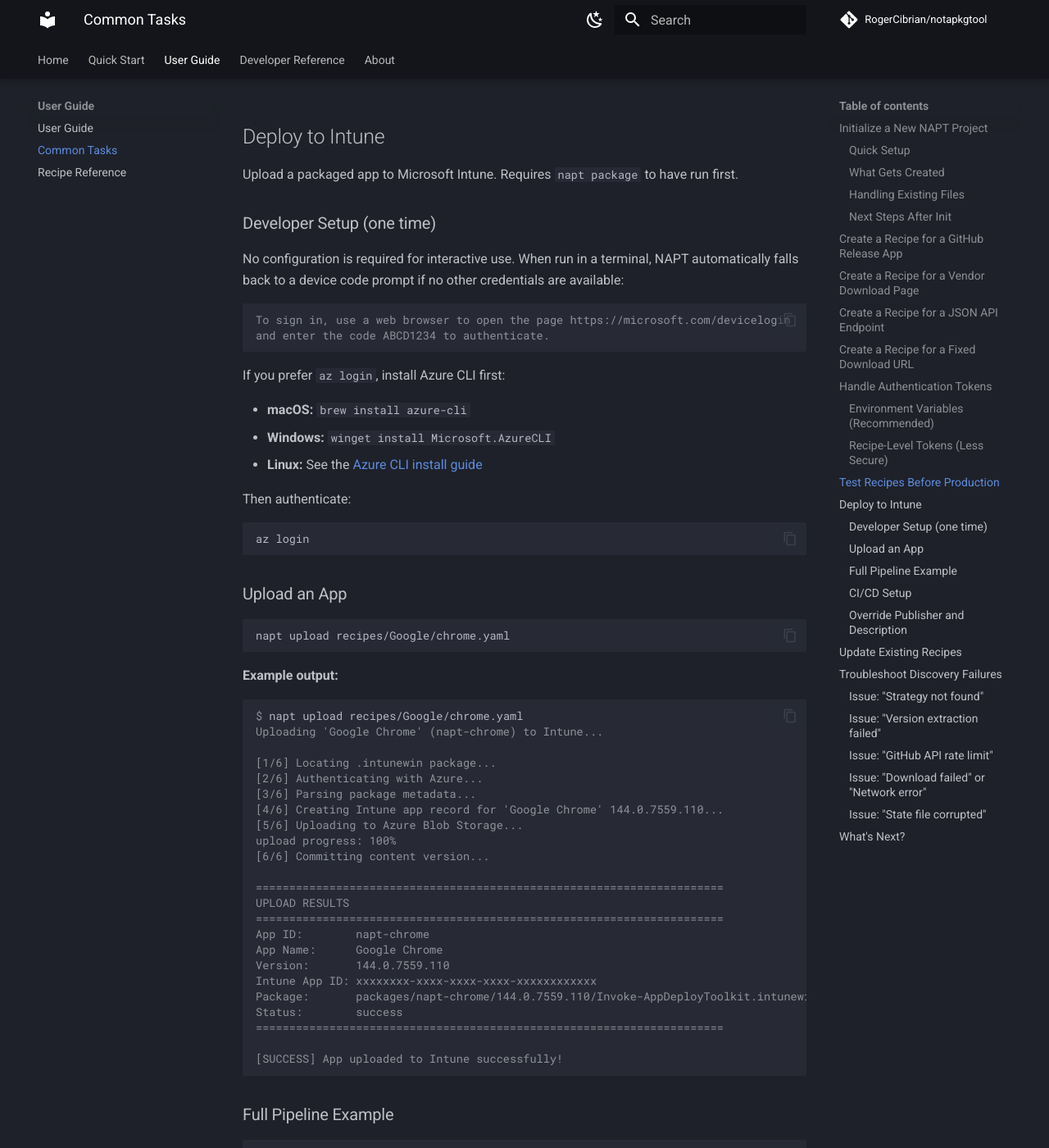
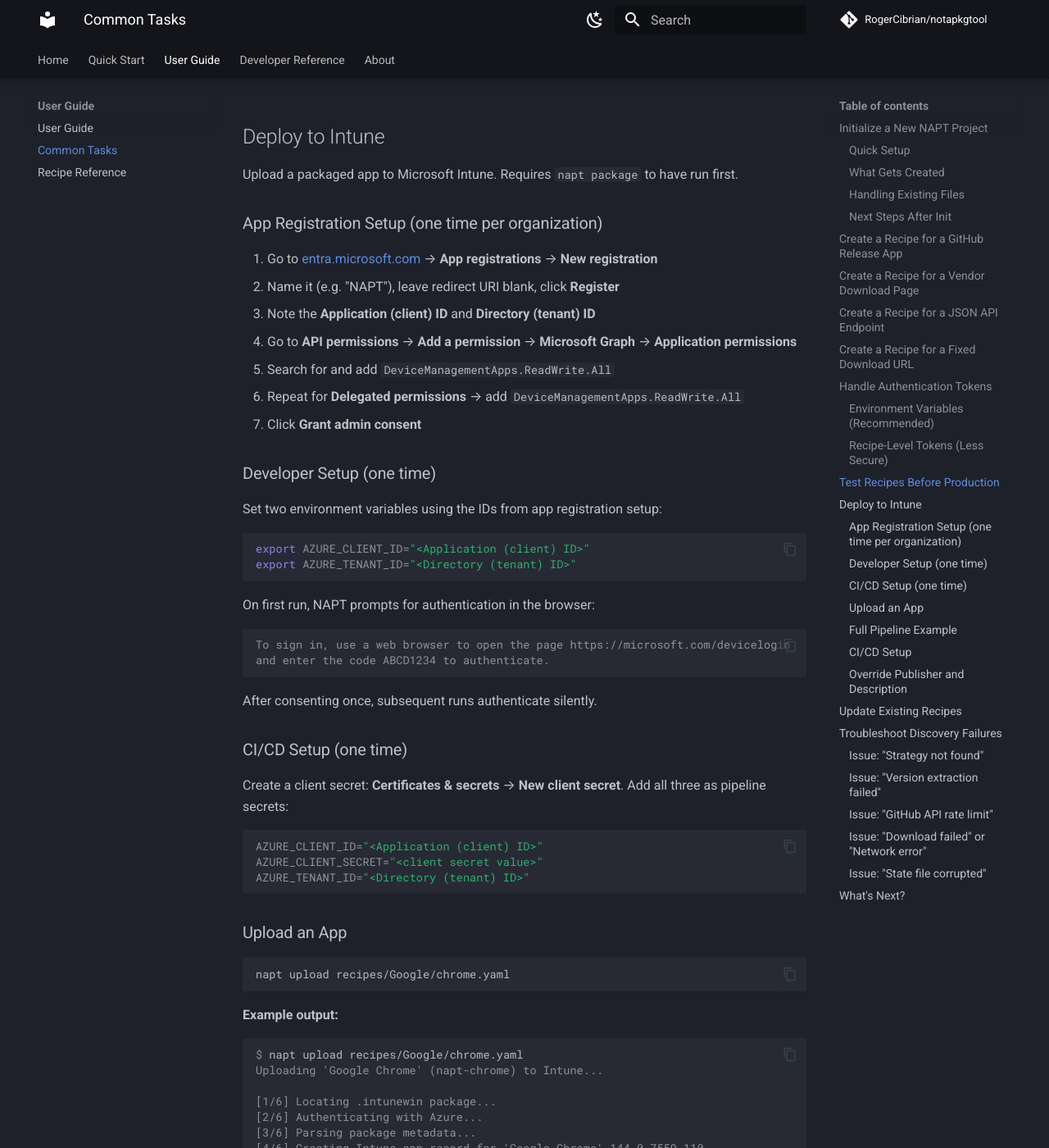
Before and after one commit to RogerCibrian/notapkgtool, an MkDocs documentation site: the page built from docs/common-tasks.md, in a window 1280 px wide and 1400 px high, scrolled down 8272 px. Shown: the whole window at 82% size. Built offline with MkDocs 1.6.1 and Material for MkDocs 9.7.7, drawn with Linux system fonts in a browser that asks for light colours; comment, search, counter and statistics services are not loaded.

Commit message:
feat: restructure upload auth around app registration
Remove AzureCliCredential from the auth chain — it can't carry Intune
scope without per-tenant admin setup that's as much work as creating an
app registration. DeviceCodeCredential now requires AZURE_CLIENT_ID and
AZURE_TENANT_ID and uses the explicit DeviceManagementApps.ReadWrite.All
scope to trigger consent on first run. Phase 1 (EnvironmentCredential and
ManagedIdentityCredential) is unchanged. Add napt auth setup to roadmap.

````diff
--- a/docs/common-tasks.md
+++ b/docs/common-tasks.md
@@ -404,26 +404,45 @@
 
 Upload a packaged app to Microsoft Intune. Requires `napt package` to have run first.
 
+### App Registration Setup (one time per organization)
+
+1. Go to [entra.microsoft.com](https://entra.microsoft.com) →
+   **App registrations** → **New registration**
+2. Name it (e.g. "NAPT"), leave redirect URI blank, click **Register**
+3. Note the **Application (client) ID** and **Directory (tenant) ID**
+4. Go to **API permissions** → **Add a permission** →
+   **Microsoft Graph** → **Application permissions**
+5. Search for and add `DeviceManagementApps.ReadWrite.All`
+6. Repeat for **Delegated permissions** → add `DeviceManagementApps.ReadWrite.All`
+7. Click **Grant admin consent**
+
 ### Developer Setup (one time)
 
-No configuration is required for interactive use.
-When run in a terminal, NAPT automatically falls back to a device code prompt
-if no other credentials are available:
+Set two environment variables using the IDs from app registration setup:
+
+```bash
+export AZURE_CLIENT_ID="<Application (client) ID>"
+export AZURE_TENANT_ID="<Directory (tenant) ID>"
+```
+
+On first run, NAPT prompts for authentication in the browser:
 
 ```console
 To sign in, use a web browser to open the page https://microsoft.com/devicelogin
 and enter the code ABCD1234 to authenticate.
 ```
 
-If you prefer `az login`, install Azure CLI first:
+After consenting once, subsequent runs authenticate silently.
 
-- **macOS:** `brew install azure-cli`
-- **Windows:** `winget install Microsoft.AzureCLI`
-- **Linux:** See the [Azure CLI install guide](https://learn.microsoft.com/en-us/cli/azure/install-azure-cli-linux)
+### CI/CD Setup (one time)
 
-Then authenticate:
+Create a client secret: **Certificates & secrets** → **New client secret**.
+Add all three as pipeline secrets:
+
 ```bash
-az login
+AZURE_CLIENT_ID="<Application (client) ID>"
+AZURE_CLIENT_SECRET="<client secret value>"
+AZURE_TENANT_ID="<Directory (tenant) ID>"
 ```
 
 ### Upload an App
--- a/docs/user-guide.md
+++ b/docs/user-guide.md
@@ -191,41 +191,65 @@
 
 #### Authentication
 
-`napt upload` uses `azure-identity` with no required configuration.
-Four methods are tried in order:
+`napt upload` requires a NAPT app registration in Microsoft Entra ID.
+See [App Registration Setup](#app-registration-setup) below.
+The authentication method is selected automatically based on environment
+variables:
 
 | Method | When it's used |
 |--------|---------------|
-| `EnvironmentCredential` | `AZURE_CLIENT_ID`, `AZURE_CLIENT_SECRET`, and `AZURE_TENANT_ID` are set — use for CI/CD |
-| `ManagedIdentityCredential` | Running on an Azure VM, Container Instance, or pipeline agent with managed identity assigned |
-| `AzureCliCredential` | After running `az login` |
-| `DeviceCodeCredential` | Interactive terminal sessions — prompts with a URL and code to authenticate in any browser. Skipped in CI/CD and when output is redirected. |
+| `EnvironmentCredential` | `AZURE_CLIENT_ID`, `AZURE_CLIENT_SECRET`, and `AZURE_TENANT_ID` are set — service principal, recommended for CI/CD |
+| `ManagedIdentityCredential` | Running on an Azure VM, Container Instance, or pipeline agent with managed identity assigned — no env vars needed |
+| `DeviceCodeCredential` | `AZURE_CLIENT_ID` and `AZURE_TENANT_ID` are set (no secret), interactive terminal — prompts with a URL and code to authenticate in any browser |
 
-**Developer setup (one time):**
+#### App Registration Setup
 
-No configuration is required for interactive use.
-When none of the first three methods are available, NAPT automatically prompts
-with a device code in the terminal:
+Create the app registration once per organization:
+
+1. Go to [entra.microsoft.com](https://entra.microsoft.com) →
+   **App registrations** → **New registration**
+2. Name it (e.g. "NAPT"), leave redirect URI blank, click **Register**
+3. Note the **Application (client) ID** and **Directory (tenant) ID**
+4. Go to **API permissions** → **Add a permission** →
+   **Microsoft Graph** → **Application permissions**
+5. Search for and add `DeviceManagementApps.ReadWrite.All`
+6. Also add the **Delegated** version of `DeviceManagementApps.ReadWrite.All`
+   (for interactive device code auth)
+7. Click **Grant admin consent**
+
+**Developer setup:**
+
+Set two environment variables — no client secret needed:
+
+```bash
+export AZURE_CLIENT_ID="<Application (client) ID>"
+export AZURE_TENANT_ID="<Directory (tenant) ID>"
+```
+
+On first run, NAPT prompts with a device code:
 
 ```console
 To sign in, use a web browser to open the page https://microsoft.com/devicelogin
 and enter the code ABCD1234 to authenticate.
 ```
 
-If you prefer `az login`, install Azure CLI first:
+After consenting once, subsequent runs authenticate silently.
 
-- **macOS:** `brew install azure-cli`
-- **Windows:** `winget install Microsoft.AzureCLI`
-- **Linux:** See the [Azure CLI install guide](https://learn.microsoft.com/en-us/cli/azure/install-azure-cli-linux)
+**CI/CD setup:**
 
-Then authenticate:
+Create a client secret under **Certificates & secrets** → **New client secret**.
+Set all three environment variables as pipeline secrets:
+
 ```bash
-az login
+AZURE_CLIENT_ID="<Application (client) ID>"
+AZURE_CLIENT_SECRET="<client secret value>"
+AZURE_TENANT_ID="<Directory (tenant) ID>"
 ```
 
-**CI/CD setup:** Set `AZURE_CLIENT_ID`, `AZURE_CLIENT_SECRET`, and `AZURE_TENANT_ID`
-as environment secrets. The app registration must have the `DeviceManagementApps.ReadWrite.All`
-Microsoft Graph API permission.
+**Azure managed identity:**
+
+No environment variables needed. Assign the managed identity the
+`DeviceManagementApps.ReadWrite.All` application permission in Entra ID.
 
 ### Directory Structure
 
````
Also changed, not shown: docs/changelog.md (+1 -1 lines), docs/roadmap.md (+28 -2 lines), 1 other file.
